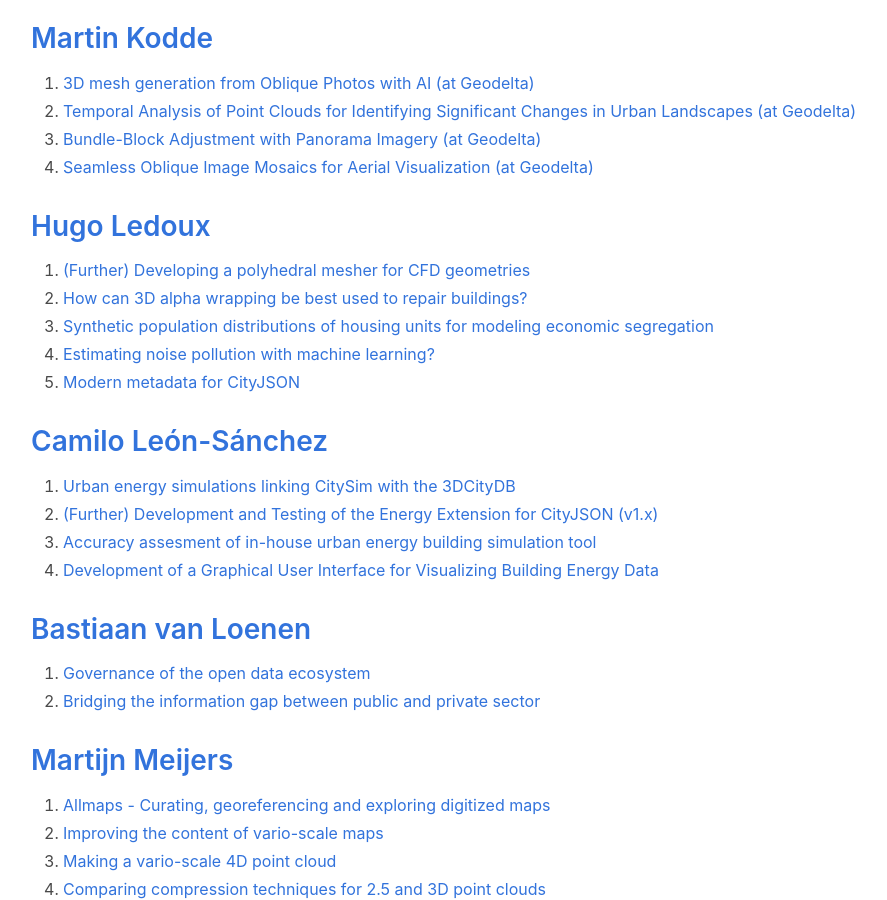
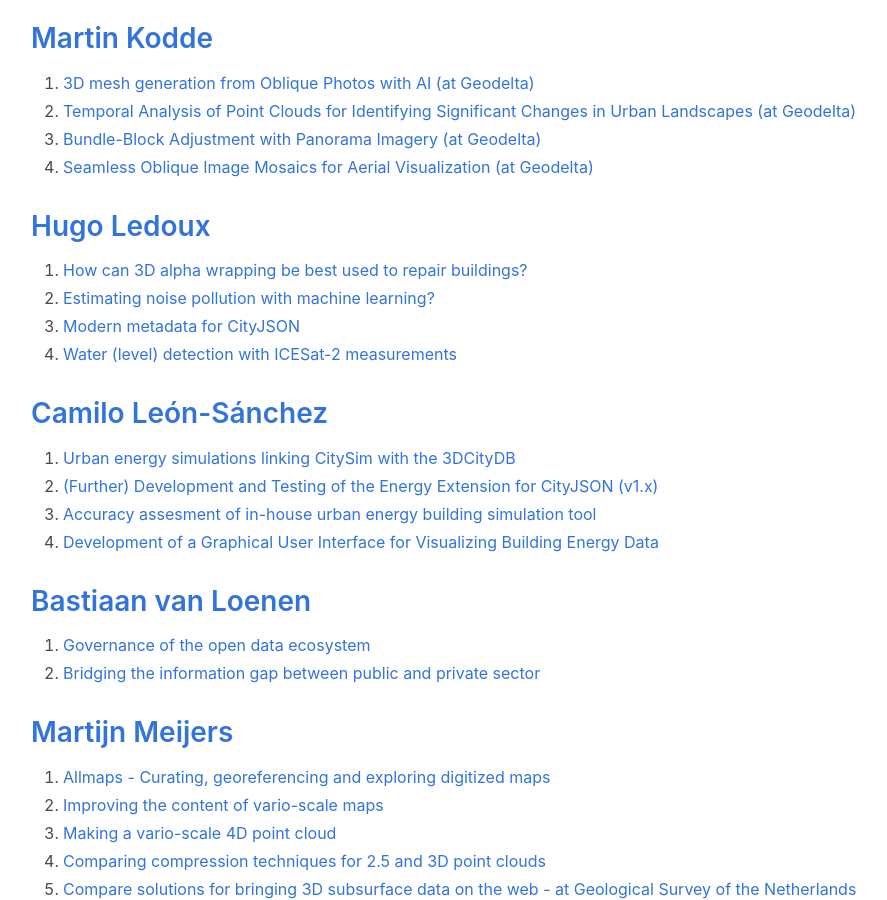
Before and after one commit to tudelft3d/geo2020, a Jekyll site: the page built from potentialtopics/index.md, in a window 1280 px wide and 900 px high, scrolled down 3021 px. Shown: the whole window, without its empty margins (33-920 px from the left). Built offline with Jekyll 4.4.1, drawn with Linux system fonts in a browser that asks for light colours; nearby versions of some CDN libraries.

Commit message:
Update my topics

```diff
--- a/potentialtopics/index.md
+++ b/potentialtopics/index.md
@@ -107,13 +107,10 @@
 
 
 ## [Hugo Ledoux](https://3d.bk.tudelft.nl/hledoux/)
-1. [(Further) Developing a polyhedral mesher for CFD geometries](https://3d.bk.tudelft.nl/education/msctopics/#further-developing-a-polyhedral-mesher-for-cfd-geometries)
 1. [How can 3D alpha wrapping be best used to repair buildings?](https://3d.bk.tudelft.nl/education/msctopics/#how-can-3d-alpha-wrapping-be-best-used-to-repair-buildings)
-1. [Synthetic population distributions of housing units for modeling economic segregation](https://3d.bk.tudelft.nl/education/msctopics/#synthetic-population-distributions-of-housing-units-for-modeling-economic-segregation)
 1. [Estimating noise pollution with machine learning?](https://3d.bk.tudelft.nl/education/msctopics/#estimating-noise-pollution-with-machine-learning)
 1. [Modern metadata for CityJSON](https://3d.bk.tudelft.nl/education/msctopics/#modern-metadata-for-cityjson)
-<!-- 1. [Random City Engine](https://3d.bk.tudelft.nl/education/msctopics/#random-city-engine) -->
-
+1. [Water (level) detection with ICESat-2 measurements](https://3d.bk.tudelft.nl/education/msctopics/#water-level-detection-with-icesat-2-measurements)
 
 ## [Camilo León-Sánchez](https://3d.bk.tudelft.nl/cleon/)
 1. [Urban energy simulations linking CitySim with the 3DCityDB](https://github.com/tudelft3d/website/blob/main/education/msctopics/index.md#urban-energy-simulations-linking-citysim-with-the-3dcitydb)
```
